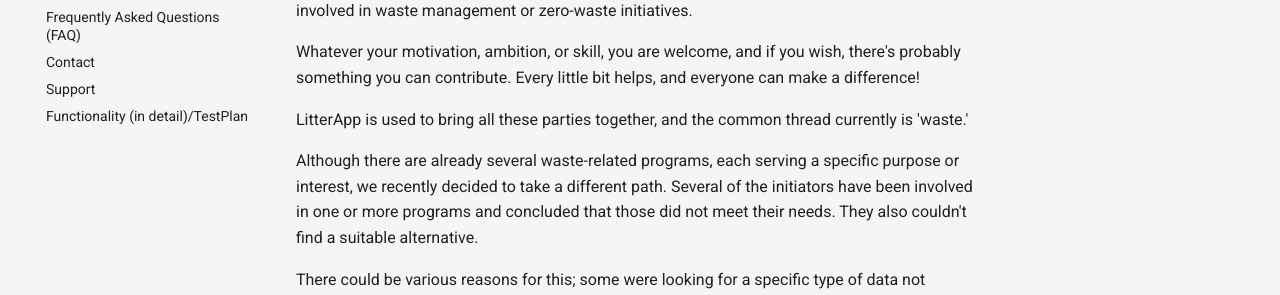
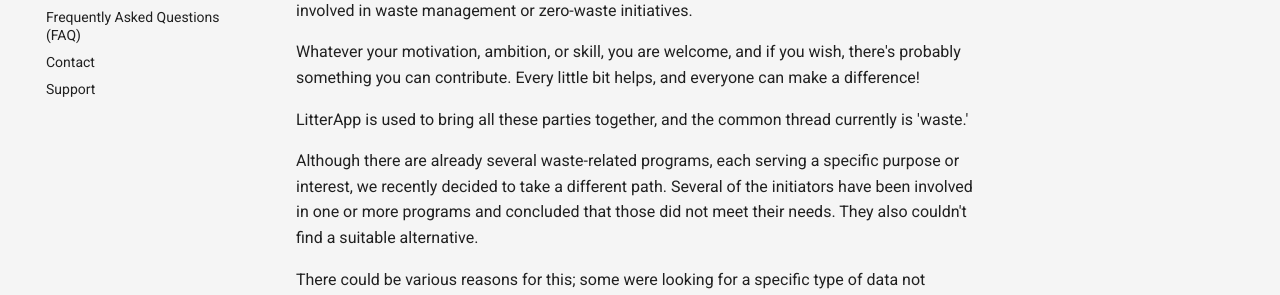
Before and after one commit to phummelen/littertagger-docs, an MkDocs documentation site: the page built from documentation/docs/en/index.md, in a window 1280 px wide. Shown: the part 409-704 px from the top of the page. Built offline with MkDocs 1.6.1 and Material for MkDocs 9.7.7, drawn with Linux system fonts in a browser that asks for light colours; comment, search, counter and statistics services are not loaded.

Commit message:
Update mkdocs.yml
Hoofdstuk 99 even 'uitgesterd',
Hij bestaat in het NL's, maar is ooit wellicht ook wel van belang in het Engels, maar deze houden we voorlopig alleen bij in het NL's omdat wij daar nu alleen mee werken (en anders dubbel onderhoud).
Later wellicht alsnog naar Engelstalige pagina vertalen, tot die tijd niet opnemen in de inhoudsopgave.

```diff
--- a/documentation/config/en/mkdocs.yml
+++ b/documentation/config/en/mkdocs.yml
@@ -60,4 +60,4 @@ nav:
 - Frequently Asked Questions (FAQ): 90_Faq.md
 - Contact: 90_Contact.md
 - Support: 95_Support.md
-- Functionality (in detail)/TestPlan: 99_Functionality Manual Testplan.md
+#- Functionality (in detail)/TestPlan: 99_Functionality Manual Testplan.md
```
